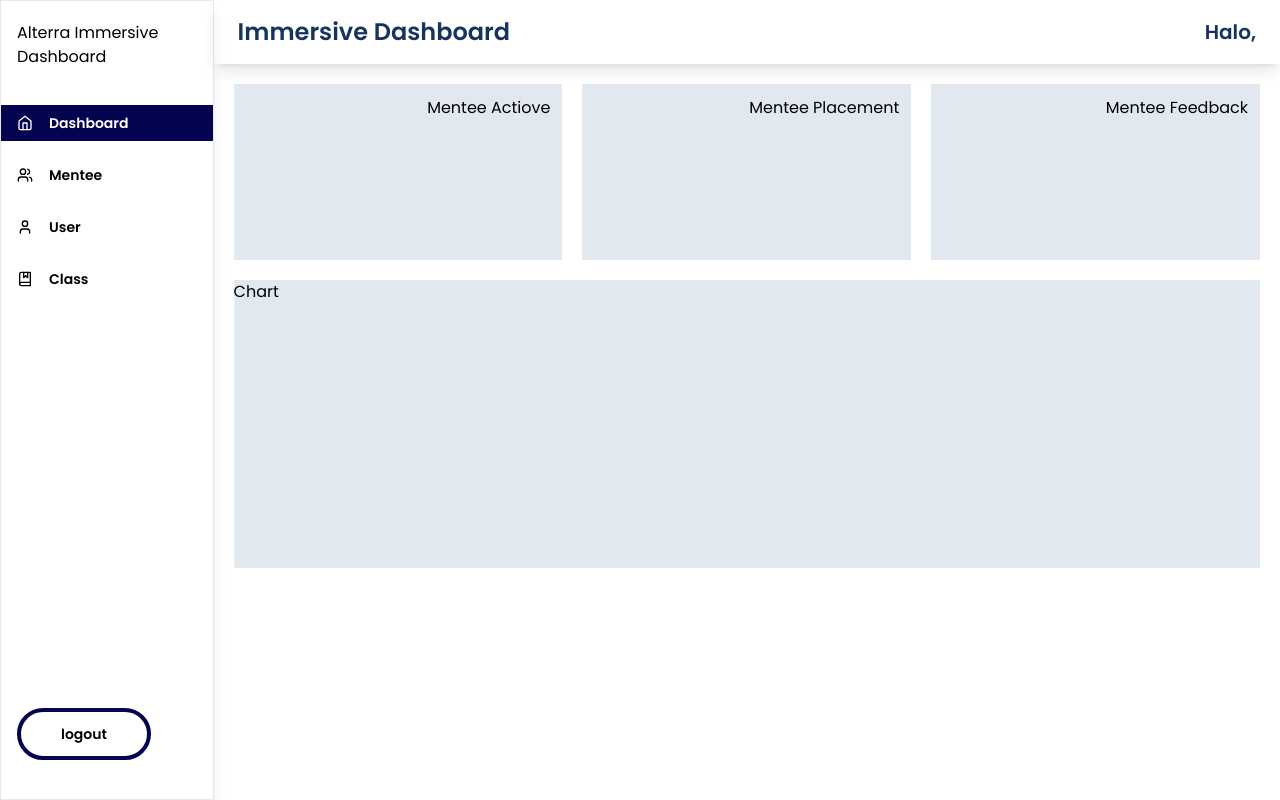
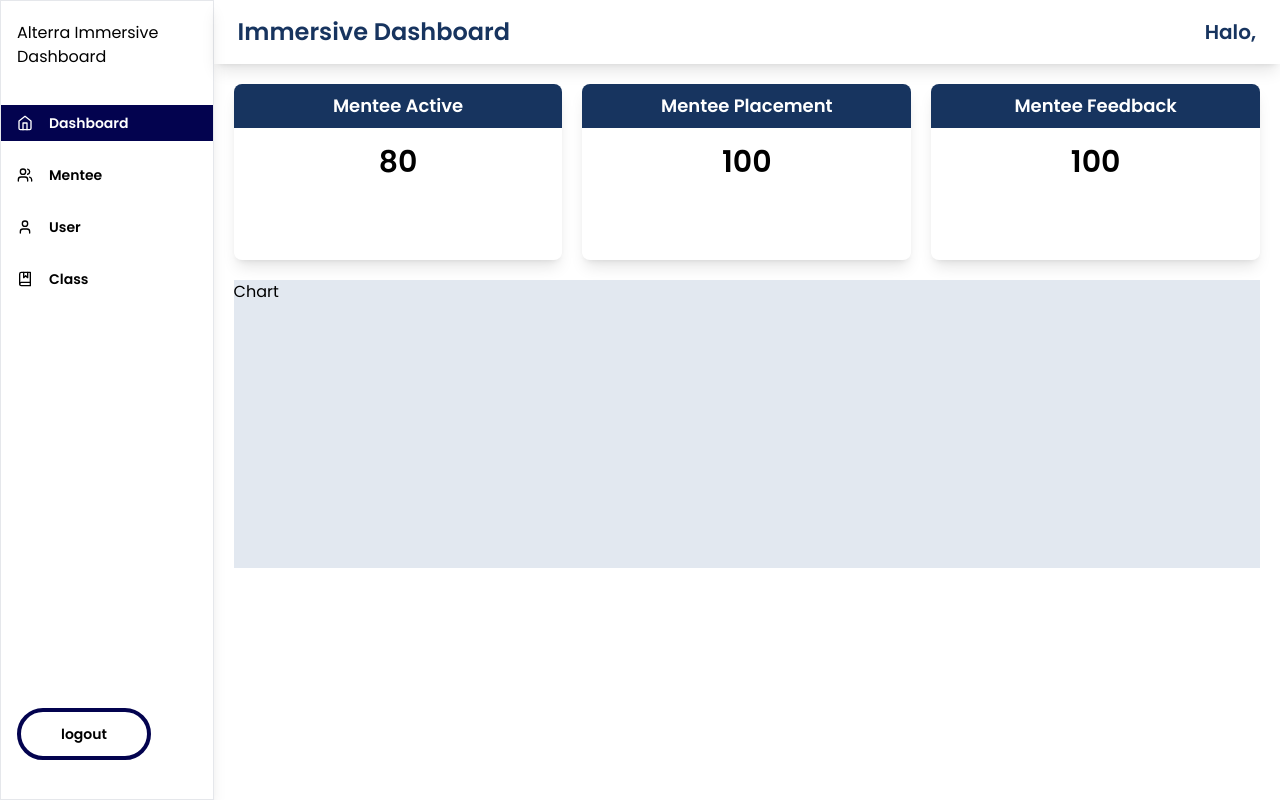
Before and after one commit to Immersive-Dash/fe-web, a React (Vite) app: page /dashboard in a window 1280 px wide. Built offline with nearby package versions, Linux system fonts and the light colour scheme; no server answers; sample sign-in values are in the browser's storage.

Commit message:
add dashboard ui

```diff
--- a/src/pages/dashboard/dashboard.tsx
+++ b/src/pages/dashboard/dashboard.tsx
@@ -1,15 +1,48 @@
 const Dashboard = () => {
   return (
-    <div className="">
-      <div className="grid grid-cols-3 gap-5 mx-5 py-5">
-        <div className="h-44 flex justify-end px-3 py-3 bg-slate-200">
-          Mentee Actiove
+    <div className="container mx-auto">
+      <div className="grid grid-cols-12 gap-5 mx-5 py-5 items-center">
+        <div className="col-span-12 md:col-span-4">
+          <div className="h-44 shadow-lg rounded-lg">
+            <div className="bg-[#17345F] flex rounded-tr-lg rounded-tl-lg py-2 justify-center">
+              <h1 className="text-white font-semibold text-lg">
+                Mentee Active
+              </h1>
+            </div>
+            <div className="h-full flex justify-center py-4">
+              <p className="text-3xl font-semibold">
+                80
+              </p>
+            </div>
+          </div>
         </div>
-        <div className="h-44 flex justify-end px-3 py-3 bg-slate-200">
-          Mentee Placement
+        <div className="col-span-12 md:col-span-4">
+          <div className="h-44 shadow-lg rounded-lg">
+            <div className="bg-[#17345F] flex rounded-tr-lg rounded-tl-lg py-2 justify-center">
+              <h1 className="text-white font-semibold text-lg">
+                Mentee Placement
+              </h1>
+            </div>
+            <div className="h-full flex justify-center py-4">
+              <p className="text-3xl font-semibold">
+                100
+              </p>
+            </div>
+          </div>
         </div>
-        <div className="h-44 flex justify-end px-3 py-3 bg-slate-200">
-          Mentee Feedback
+        <div className="col-span-12 md:col-span-4">
+          <div className="h-44 shadow-lg rounded-lg">
+            <div className="bg-[#17345F] flex rounded-tr-lg rounded-tl-lg py-2 justify-center">
+              <h1 className="text-white font-semibold text-lg">
+                Mentee Feedback
+              </h1>
+            </div>
+            <div className="h-full flex justify-center py-4">
+              <p className="text-3xl font-semibold">
+                100
+              </p>
+            </div>
+          </div>
         </div>
       </div>
       <div className="grid grid-cols-1 mx-5">
```
